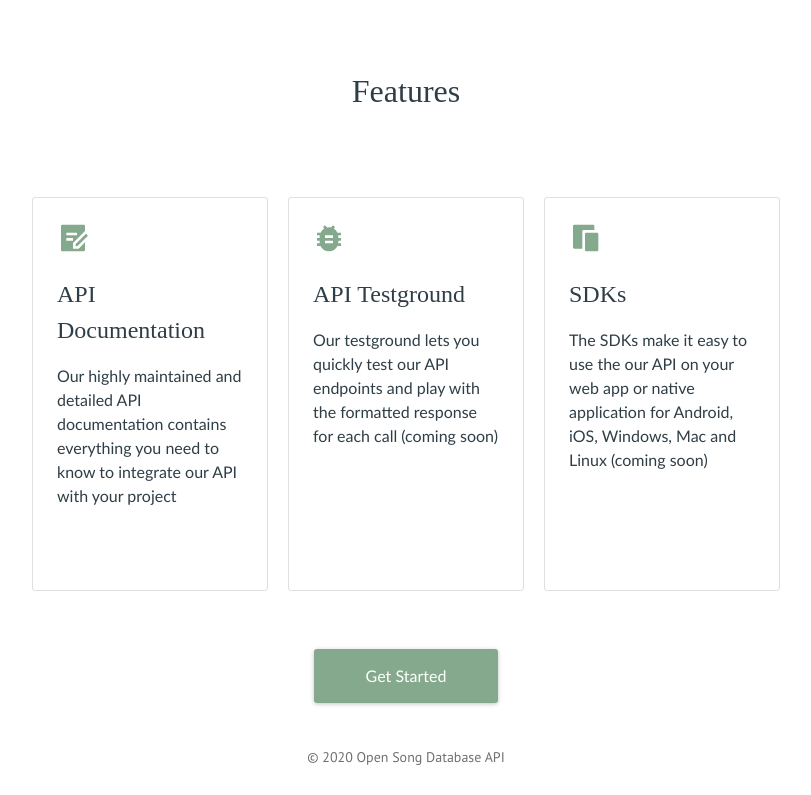
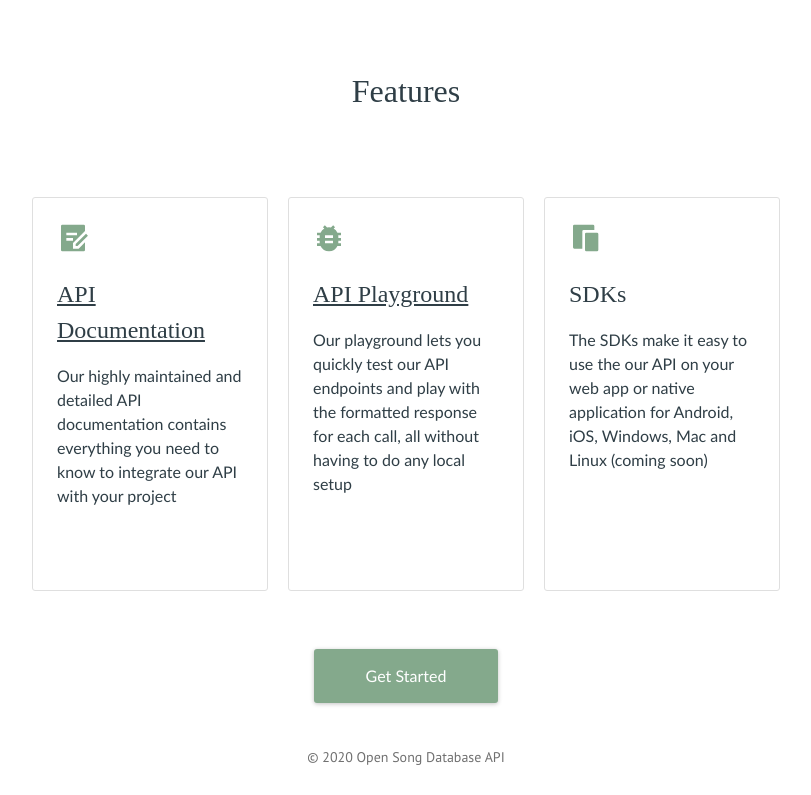
Before and after one commit to cokoghenun/open-song-database, a React (Create React App) app: page / in a window 1280 px wide. Shown: the part 1026-1821 px from the top of the page, without its empty margins (234-1045 px from the left). Built offline with nearby package versions, Linux system fonts and the light colour scheme; no server answers; a web font is replaced by a local one.

Commit message:
chore: Some updates and fixes

```diff
--- a/src/components/Nav.js
+++ b/src/components/Nav.js
@@ -43,8 +43,12 @@ const Nav = () => {
           <span
             css={{
               fontWeight: 'bold',
+              paddingLeft: '13px',
               display: 'inline-block',
               [mq[1]]: { display: 'none' },
+              '@media (max-width: 400px)': {
+                padding: '8px',
+              },
             }}
           >
             OSDB
--- a/src/routes/Home.js
+++ b/src/routes/Home.js
@@ -5,7 +5,7 @@ import CountUp from 'react-countup';
 import { Link } from 'react-router-dom';
 import Footer from '../components/Footer';
 
-const Card = ({ image, title, body }) => (
+const Card = ({ image, title, body, link }) => (
   <div
     css={{
       width: '100%',
@@ -21,16 +21,19 @@ const Card = ({ image, title, body }) => (
       src={`/image/${image}`}
       alt='documentation'
     />
+    <Link to={link}>
       <div
         css={{
           margin: '1rem 0',
           fontWeight: '500',
           fontSize: '1.5rem',
           textTransform: 'capitalize',
+          textDecoration: link ? 'underline' : 'none',
         }}
       >
         {title}
       </div>
+    </Link>
     <p>{body}</p>
   </div>
 );
@@ -271,14 +274,16 @@ const Home = () => {
           >
             <Card
               image='draft.svg'
+              link='/docs'
               title='API documentation'
               body='Our highly maintained and detailed API documentation contains everything you need to know to integrate our API with your project'
             />
             <Card
               image='bug.svg'
-              title='API testground'
-              body='Our testground lets you quickly test our API endpoints and play with the
-              formatted response for each call (coming soon)'
+              link='/playground'
+              title='API playground'
+              body='Our playground lets you quickly test our API endpoints and play with the
+              formatted response for each call, all without having to do any local setup'
             />
             <Card
               image='device.svg'
--- a/src/routes/PlayGround.js
+++ b/src/routes/PlayGround.js
@@ -49,7 +49,7 @@ const PlayGround = ({ location: { search } }) => {
 
   useEffect(() => {
     Prism.highlightAll();
-  }, [response]);
+  }, [response, queryType]);
 
   return (
     <section css={{ padding: '24px' }}>
@@ -103,7 +103,12 @@ const PlayGround = ({ location: { search } }) => {
               [mq[1]]: {
                 display: 'flex',
                 justifyContent: 'center',
-                'input, textarea': {
+                input: {
+                  width: '40vw',
+                },
+              },
+              '@media (min-width: 1300px)': {
+                textarea: {
                   width: '40vw',
                 },
               },
@@ -169,6 +174,9 @@ const PlayGround = ({ location: { search } }) => {
               ) : (
                 <div>
                   <textarea
+                    css={{
+                      width: 'calc(100% - 36px)',
+                    }}
                     required
                     rows='10'
                     id='query'
@@ -182,10 +190,12 @@ const PlayGround = ({ location: { search } }) => {
 }`}
                     onChange={({ target }) => setQuery(target.value)}
                   ></textarea>
-                  <div css={{fontSize: '0.8rem'}} className='line-numbers language-js'>
-                    Visit {' '}
-                    <code>{gqlUrl + '/<your-api-key>/'}</code>
-                    {' '}to use the GraphiQL explorer
+                  <div
+                    css={{ fontSize: '0.8rem' }}
+                    className='line-numbers language-js'
+                  >
+                    Visit <code>{gqlUrl + '/<your-api-key>/'}</code> to use the
+                    GraphiQL explorer
                   </div>
                 </div>
               )}
```
Lines whose indentation alone changed are shown as unchanged.
